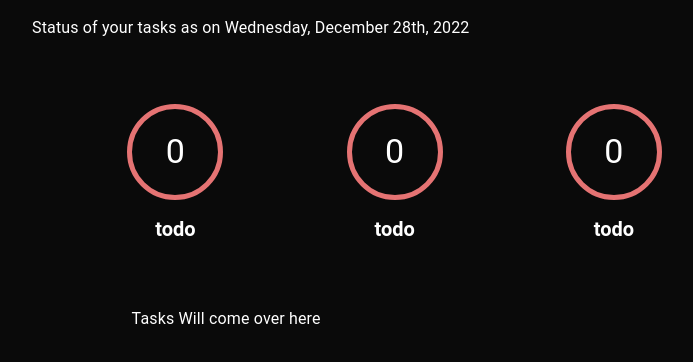
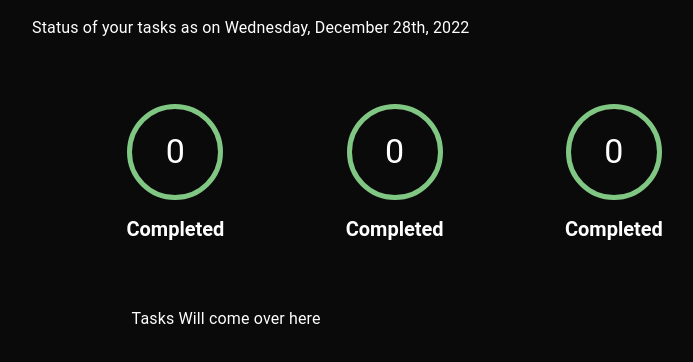
Before and after one commit to qbixmex/Todo-React, a React (Create React App) app: page / in a window 1280 px wide. Shown: the top 362 px of the page, without its empty margins (32-725 px from the left). Built offline with nearby package versions, Linux system fonts and the light colour scheme.

Commit message:
emmit-correct-label

```diff
--- a/package.json
+++ b/package.json
@@ -1,6 +1,6 @@
 {
   "name": "todo-react",
-  "version": "0.25.0",
+  "version": "0.26.0",
   "private": true,
   "dependencies": {
     "@emotion/react": "^11.10.5",
--- /dev/null
+++ b/src/components/taskCounter/helpers/emitCorrectLabel.ts
@@ -0,0 +1,13 @@
+import { Status } from "../../createTaskForm/enums/Status";
+import { TaskCounterStatusType } from "../interfaces/ITaskCounter";
+
+export const emitCorrectLabel = (status: TaskCounterStatusType): string => {
+  switch (status) {
+    case Status.todo:
+      return `ToDo's`;
+    case Status.inProgress:
+      return 'In Progress';
+    case Status.completed:
+      return 'Completed';
+  }
+};
--- a/src/components/taskCounter/taskCounter.tsx
+++ b/src/components/taskCounter/taskCounter.tsx
@@ -8,9 +8,11 @@
 import { ITaskCounter } from './interfaces/ITaskCounter';
 import { Status } from '../createTaskForm/enums/Status';
 import { emitCorrectBorderColor } from './helpers/emitCorrectBorderColor';
+import { emitCorrectLabel } from './helpers/emitCorrectLabel';
+import PropTypes from 'prop-types';
 
 export const TaskCounter: FC<ITaskCounter> = ({
-  status = Status.todo,
+  status = Status.completed,
   count = 0,
 }): ReactElement => {
   avatarStyles.borderColor = `${emitCorrectBorderColor(status)}`;
@@ -22,8 +24,17 @@
         </Typography>
       </Avatar>
       <Typography sx={subtitleStyles} variant="h5">
-        {status}
+        {emitCorrectLabel(status)}
       </Typography>
     </Box>
   );
 };
+
+TaskCounter.propTypes = {
+  status: PropTypes.oneOf([
+    Status.todo,
+    Status.inProgress,
+    Status.completed,
+  ]),
+  count: PropTypes.number,
+};
```
